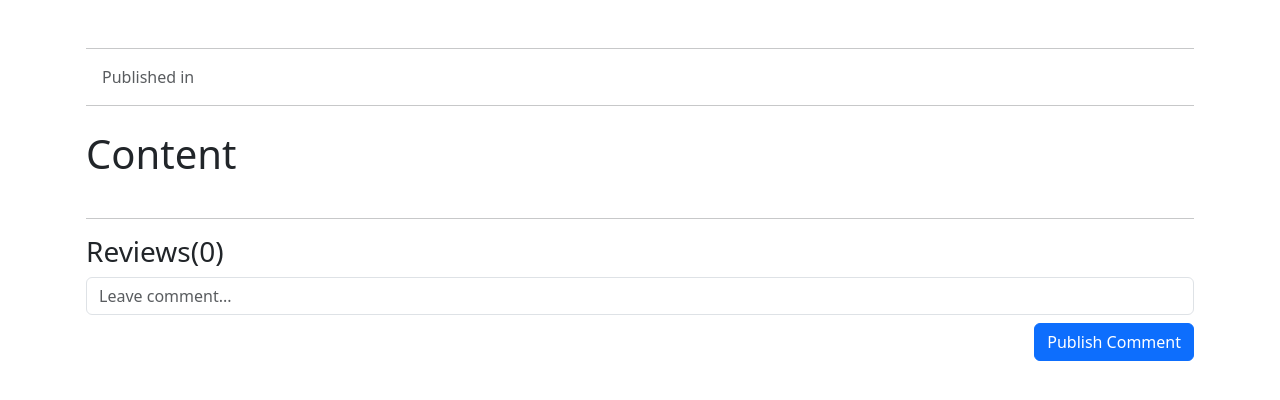
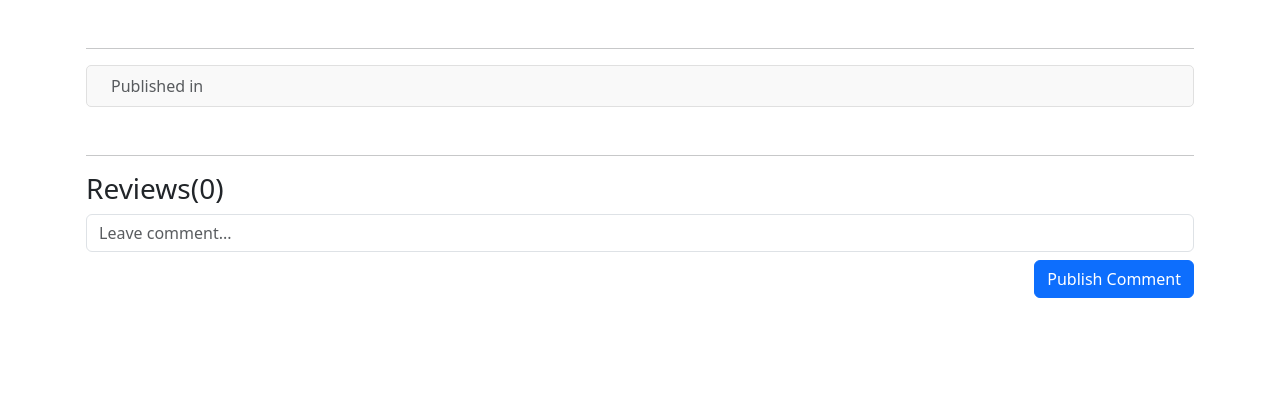
Before and after one commit to qew4476/Bigium-Social-Publishing-Platform, a Django app: page /article/1 in a window 1280 px wide. Shown: the part 92-492 px from the top of the page. Run offline with Django 5.2, Linux system fonts and the light colour scheme; data that the repository does not hold is empty.

Commit message:
style: enhance the clarity of the author field (from the article content field)

```diff
--- a/templates/article_content.html
+++ b/templates/article_content.html
@@ -6,15 +6,17 @@
     <main class="container bg-white p-3 rounded">
         <h1>{{ article.title }}</h1>
         <hr>
-        <div class="mt-2 d-flex align-items-center">
+        <div class="mt-2 d-flex align-items-center p-2 mb-3"
+             style="background-color: #f9f9f9; border-radius: 5px; border: 1px solid #e0e0e0;">
             <span class="ms-2 fw-bold">{{ article.author.username }}</span>
             <span class="ms-2 text-muted">Published in</span>
             <time class="ms-2 text-secondary"
                   datetime="{{ article.publish_time }}">{{ article.publish_time | date:"Y-m-d h:i" }}</time>
         </div>
-        <hr>
+
+
         <div class="py-2">
-            <h1 class="mb-3">Content</h1>
+            {#            <h1 class="mb-3">Content</h1>#}
             {{ article.content|safe }}
         </div>
         <hr>
@@ -38,7 +40,8 @@
                             <div class="user-info">
                                 <span class="ms-2">{{ comment.author.username }}</span>
                             </div>
-                        <div class="create-time" style="line-height: 40px;">Published in {{ comment.publish_time | date:"Y-m-d h:i" }}</div>
+                            <div class="create-time" style="line-height: 40px;">Published
+                                in {{ comment.publish_time | date:"Y-m-d h:i" }}</div>
                         </div>
                         <div class="mt-2">{{ comment.comment }}</div>
                     </li>
--- a/templates/index.html
+++ b/templates/index.html
@@ -15,7 +15,7 @@
                     <a href="{% url 'bigium_app:article_content' article_id=article.id %}">{{ article.title }}</a>
                 </div>
                 <div class="card-body" style="height: 100px;">
-                    <p class="card-text">{{ article.content |striptags| truncatechars:200 }}</p>
+                    <p class="card-text">{{ article.content |safe| truncatechars:200 }}</p>
                 </div>
                 <div class="card-footer text-body-secondary d-flex justify-content-between">
                     <div>
```
Lines whose indentation alone changed are shown as unchanged.
